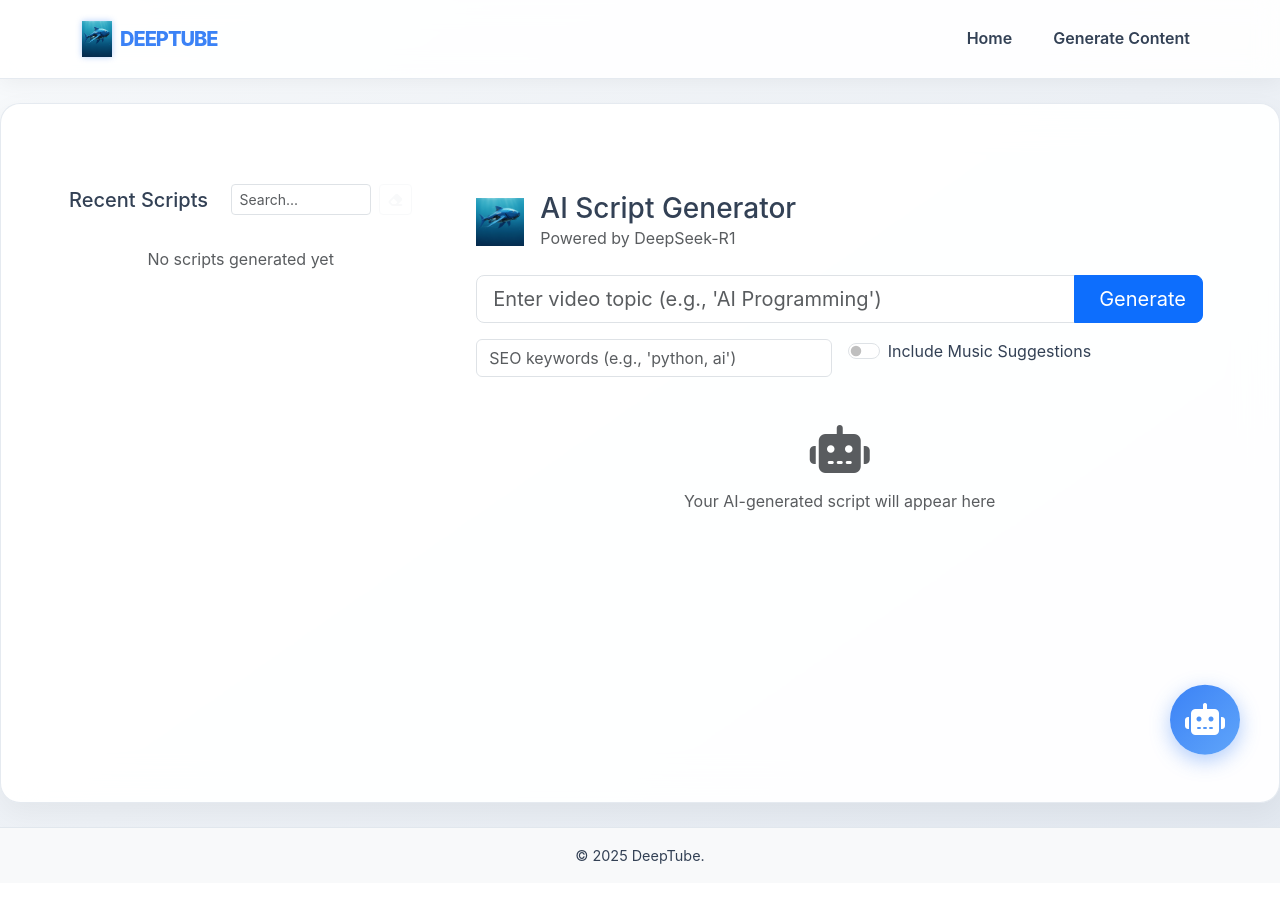
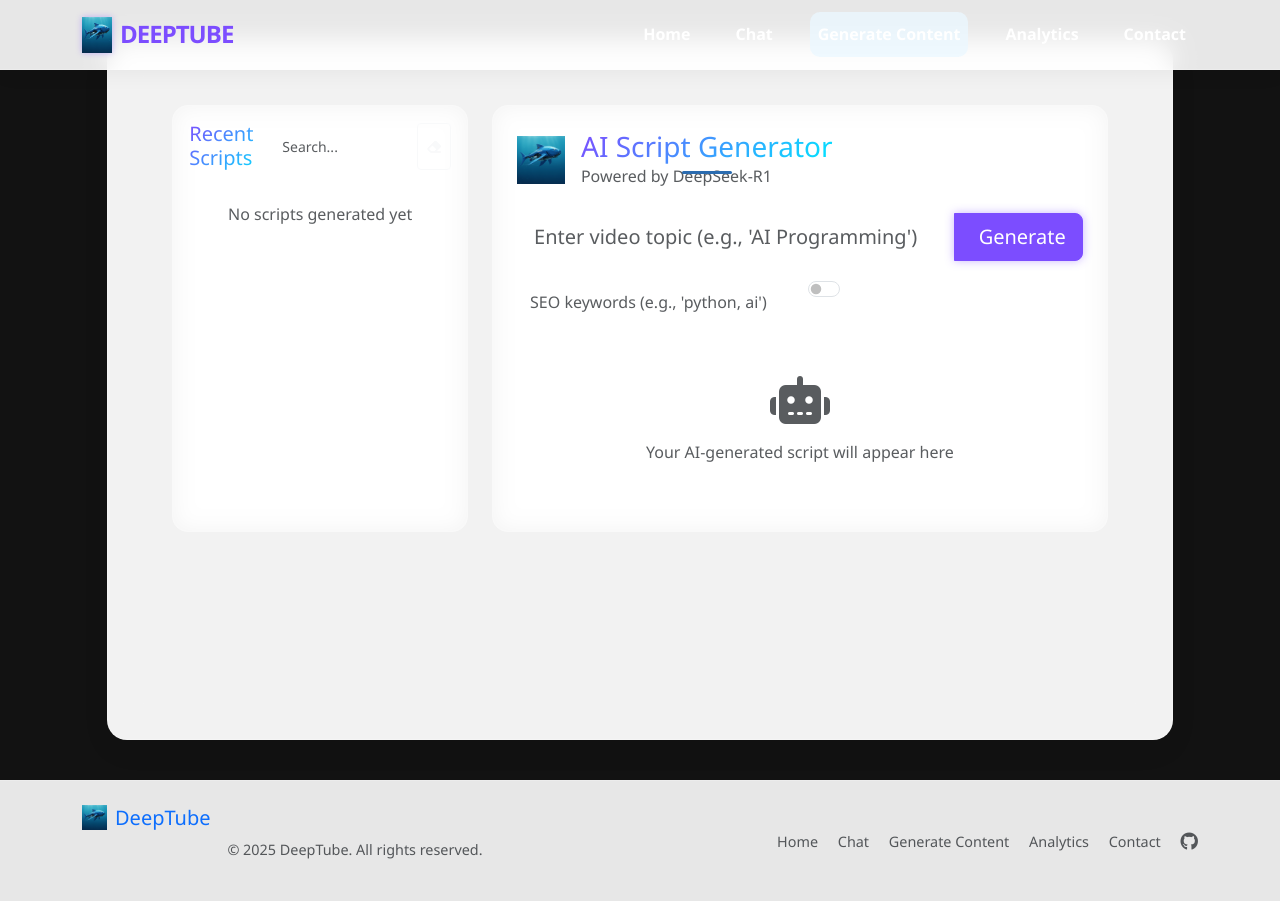
Before and after one commit to Waqas-Baloch99/DeepTube, a Django app: page /script_generation/ in a window 1280 px wide. Before the commit the page ends 864 px from the top, so only its background shows below. Run offline with Django 5.2, Linux system fonts and the light colour scheme; data that the repository does not hold is empty; some libraries are stand-ins or nearby versions.

Commit message:
Update base.html

```diff
--- a/youtubeapp/templates/youtubeapp/base.html
+++ b/youtubeapp/templates/youtubeapp/base.html
@@ -7,35 +7,174 @@
     <title>{% block title %}DeepTube{% endblock %}</title>
 
     <!-- Bootstrap CSS -->
-    <link href="https://cdn.jsdelivr.net/npm/bootstrap@5.3.2/dist/css/bootstrap.min.css" rel="stylesheet" integrity="sha384-T3c6CoIi6uLrA9TneNEoa7RxnatzjcDSCmG1MXxSR1GAsXEV/Dwwykc2MPK8M2HN" crossorigin="anonymous">
-    <link href="{% static 'youtubeapp/css/style.css' %}" rel="stylesheet">
+    <link href="https://cdn.jsdelivr.net/npm/bootstrap@5.3.2/dist/css/bootstrap.min.css" rel="stylesheet">
+
+    <!-- Custom CSS -->
+    <style>
+        :root {
+            --primary-blue: #2b6cb0;
+            --light-blue: #ebf8ff;
+            --hover-blue: #3182ce;
+            --background-blue: #ebf8ff;
+            --text-dark: #2d3748;
+            --text-light: #4a5568;
+        }
+
+        body {
+            background: var(--background-blue);
+            min-height: 100vh;
+            display: flex;
+            flex-direction: column;
+            padding-top: 76px;
+            color: var(--text-dark);
+        }
+
+        .navbar {
+            background: rgba(255, 255, 255, 0.9);
+            backdrop-filter: blur(10px);
+            box-shadow: 0 2px 10px rgba(0, 0, 0, 0.05);
+            height: 70px;
+            border-bottom: 1px solid rgba(203, 213, 224, 0.3);
+        }
+
+        .navbar-brand {
+            color: var(--primary-blue) !important;
+            font-weight: bold;
+            display: flex;
+            align-items: center;
+            font-size: 1.5rem;
+        }
+
+        .nav-link {
+            color: var(--text-dark) !important;
+            transition: all 0.2s ease;
+            padding: 0.5rem 1rem;
+            margin: 0 0.25rem;
+            border-radius: 0.25rem;
+            font-weight: 500;
+        }
+
+        .nav-link:hover {
+            color: var(--primary-blue) !important;
+            background-color: rgba(235, 248, 255, 0.8);
+        }
+
+        .nav-link.active {
+            color: var(--primary-blue) !important;
+            background-color: rgba(235, 248, 255, 0.8);
+            font-weight: 600;
+        }
+
+        .btn-primary {
+            background-color: var(--primary-blue);
+            border-color: var(--primary-blue);
+            transition: all 0.3s;
+            font-weight: 500;
+        }
+
+        .btn-primary:hover {
+            background-color: var(--hover-blue);
+            border-color: var(--hover-blue);
+            transform: translateY(-2px);
+        }
+
+        .card {
+            border: none;
+            background: rgba(255, 255, 255, 0.9);
+            backdrop-filter: blur(10px);
+            box-shadow: 0 8px 32px rgba(66, 135, 245, 0.1);
+            transition: transform 0.3s;
+        }
+
+        .card:hover {
+            transform: translateY(-5px);
+        }
+
+        .form-control {
+            border: 2px solid #eef2f7;
+            padding: 0.75rem;
+            transition: all 0.3s;
+        }
+
+        .form-control:focus {
+            border-color: var(--primary-blue);
+            box-shadow: 0 0 0 0.25rem rgba(66, 135, 245, 0.1);
+        }
+
+        .form-label {
+            font-weight: 500;
+            color: #2c3e50;
+        }
+
+        footer {
+            background: rgba(255, 255, 255, 0.9);
+            backdrop-filter: blur(10px);
+            border-top: 1px solid rgba(203, 213, 224, 0.3);
+            margin-top: auto;
+            padding: 1.5rem 0;
+            color: var(--text-light);
+        }
+
+        h1 {
+            color: #2c3e50;
+            font-weight: 700;
+            margin-bottom: 2rem;
+            position: relative;
+        }
+
+        h1:after {
+            content: '';
+            position: absolute;
+            bottom: -10px;
+            left: 50%;
+            transform: translateX(-50%);
+            width: 50px;
+            height: 3px;
+            background: var(--primary-blue);
+            border-radius: 3px;
+        }
+
+        .content-container {
+            flex: 1 0 auto;
+            padding: 2rem 0;
+        }
+    </style>
 
     <!-- jQuery & FontAwesome -->
-    <script src="https://code.jquery.com/jquery-3.7.1.min.js" integrity="sha256-/JqT3SQfawRcv/BIHPThkBvs0OEvtFFmqPF/lYI/Cxo=" crossorigin="anonymous"></script>
+    <script src="https://code.jquery.com/jquery-3.7.1.min.js"></script>
     <link rel="stylesheet" href="https://cdnjs.cloudflare.com/ajax/libs/font-awesome/6.5.1/css/all.min.css">
-    <script src="{% static 'youtubeapp/js/fontawesome.min.js' %}"></script>
+    <link href="{% static 'youtubeapp/css/style.css' %}" rel="stylesheet">
+    {% block extra_css %}{% endblock %}
 </head>
 <body>
-    <!-- CSRF Token for AJAX -->
     {% csrf_token %}
 
     <!-- Navigation Bar -->
-    <nav class="navbar navbar-expand-lg bg-light">
+    <nav class="navbar navbar-expand-lg navbar-light fixed-top">
         <div class="container">
-            <a class="navbar-brand" href="{% url 'youtubeapp:index' %}">
+            <a class="navbar-brand" href="{% url 'youtubeapp:home' %}">
                 <img src="{% static 'youtubeapp/images/deepseek-logo.png' %}" alt="DeepTube Logo" width="30" class="me-2">
                 DeepTube
             </a>
-            <button class="navbar-toggler" type="button" data-bs-toggle="collapse" data-bs-target="#navbarNav" aria-controls="navbarNav" aria-expanded="false" aria-label="Toggle navigation">
+            <button class="navbar-toggler" type="button" data-bs-toggle="collapse" data-bs-target="#navbarNav">
                 <span class="navbar-toggler-icon"></span>
             </button>
             <div class="collapse navbar-collapse" id="navbarNav">
                 <ul class="navbar-nav ms-auto">
                     <li class="nav-item">
-                        <a class="nav-link" href="{% url 'youtubeapp:index' %}">Home</a>
+                        <a class="nav-link {% if request.path == '/' %}active{% endif %}" href="{% url 'youtubeapp:home' %}">Home</a>
                     </li>
                     <li class="nav-item">
-                        <a class="nav-link" href="{% url 'youtubeapp:script_generation' %}">Generate Content</a>
+                        <a class="nav-link {% if request.path == '/chat/' %}active{% endif %}" href="{% url 'youtubeapp:index' %}">Chat</a>
+                    </li>
+                    <li class="nav-item">
+                        <a class="nav-link {% if 'script_generation' in request.path %}active{% endif %}" href="{% url 'youtubeapp:script_generation' %}">Generate Content</a>
+                    </li>
+                    <li class="nav-item">
+                        <a class="nav-link {% if 'youtube_analytics' in request.path %}active{% endif %}" href="{% url 'youtubeapp:youtube_analytics' %}">Analytics</a>
+                    </li>
+                    <li class="nav-item">
+                        <a class="nav-link {% if 'contact' in request.path %}active{% endif %}" href="{% url 'youtubeapp:contact' %}">Contact</a>
                     </li>
                 </ul>
             </div>
@@ -43,209 +182,62 @@
     </nav>
 
     <!-- Main Content -->
-    <div class="content-container container my-4">
-        {% block content %}{% endblock %}
-    </div>
+    <main class="content-container">
+        <div class="container">
+            {% if messages %}
+                {% for message in messages %}
+                    <div class="alert alert-{{ message.tags }} alert-dismissible fade show" role="alert">
+                        {{ message }}
+                        <button type="button" class="btn-close" data-bs-dismiss="alert" aria-label="Close"></button>
+                    </div>
+                {% endfor %}
+            {% endif %}
+            {% block content %}{% endblock %}
+        </div>
+    </main>
 
     <!-- Footer -->
-    <footer class="text-center py-3 bg-light">
-        <p class="mb-0">© 2025 DeepTube.</p>
-    </footer>
-
-    <!-- Chat Widget -->
-    <div class="deepseek-chat-widget">
-        <button class="deepseek-fab" id="askDeepSeek">
-            <i class="fas fa-robot fa-2x"></i>
-        </button>
-        <div class="chat-container" id="chatContainer">
-            <div class="chat-header">
-                <div class="d-flex align-items-center">
-                    <img src="{% static 'youtubeapp/images/deepseek-logo.png' %}" alt="DeepSeek" width="25" class="me-2">
-                    <strong>DeepSeek AI</strong>
+    <footer>
+        <div class="container">
+            <div class="row align-items-center">
+                <div class="col-md-6">
+                    <div class="d-flex align-items-center">
+                        <img src="{% static 'youtubeapp/images/deepseek-logo.png' %}" alt="DeepTube Logo" width="25" class="me-2">
+                        <h5 class="text-primary mb-0">DeepTube</h5>
+                    </div>
+                    <p class="text-muted mt-2">© 2025 DeepTube. All rights reserved.</p>
                 </div>
-                <button class="close-button" id="closeChat">×</button>
-            </div>
-            <div class="chat-body">
-                <div class="chat-messages" id="chatMessages">
-                    <div class="message bot-message">
-                        <div class="message-content">Hello! I’m DeepSeek AI. How can I assist you with video content creation today?</div>
-                        <div class="message-timestamp">Now</div>
-                    </div>
-                </div>
-                <div class="message-input-container">
-                    <input type="text" id="userInput" class="message-input" placeholder="Ask me anything...">
-                    <button class="btn-send" id="sendButton">
-                        <i class="fas fa-paper-plane"></i>
-                    </button>
-                    <button class="btn-voice" id="voiceButton" title="Click to start/stop voice input">
-                        <i class="fas fa-microphone"></i>
-                    </button>
+                <div class="col-md-6">
+                    <ul class="list-inline mb-0 text-md-end">
+                        <li class="list-inline-item me-3">
+                            <a href="{% url 'youtubeapp:home' %}" class="text-muted text-decoration-none hover-primary">Home</a>
+                        </li>
+                        <li class="list-inline-item me-3">
+                            <a href="{% url 'youtubeapp:index' %}" class="text-muted text-decoration-none hover-primary">Chat</a>
+                        </li>
+                        <li class="list-inline-item me-3">
+                            <a href="{% url 'youtubeapp:script_generation' %}" class="text-muted text-decoration-none hover-primary">Generate Content</a>
+                        </li>
+                        <li class="list-inline-item me-3">
+                            <a href="{% url 'youtubeapp:youtube_analytics' %}" class="text-muted text-decoration-none hover-primary">Analytics</a>
+                        </li>
+                        <li class="list-inline-item me-3">
+                            <a href="{% url 'youtubeapp:contact' %}" class="text-muted text-decoration-none hover-primary">Contact</a>
+                        </li>
+                        <li class="list-inline-item">
+                            <a href="https://github.com/Waqas-Baloch99/DeepTube" target="_blank" class="text-muted hover-primary">
+                                <i class="fab fa-github fa-lg"></i>
+                            </a>
+                        </li>
+                    </ul>
                 </div>
             </div>
         </div>
-    </div>
+    </footer>
 
     <!-- Bootstrap JS -->
-    <script src="https://cdn.jsdelivr.net/npm/bootstrap@5.3.2/dist/js/bootstrap.bundle.min.js" integrity="sha384-C6RzsynM9kWDrMNeT87bh95OGNyZPhcTNXj1NW7RuBCsyN/o0jlpcV8Qyq46cDfL" crossorigin="anonymous"></script>
+    <script src="https://cdn.jsdelivr.net/npm/bootstrap@5.3.2/dist/js/bootstrap.bundle.min.js"></script>
 
-    <!-- Chat Script with Voice Input and Output -->
-    <script>
-    $(document).ready(function() {
-        const csrfToken = $('[name=csrfmiddlewaretoken]').val();
-        const recognition = new (window.SpeechRecognition || window.webkitSpeechRecognition)();
-        const synth = window.speechSynthesis;
-        let isListening = false;
-        let wasVoiceInput = false;
-
-        recognition.continuous = false;
-        recognition.interimResults = false;
-        recognition.lang = 'en-US';
-
-        // Chat widget toggle
-        $('#chatContainer').hide();
-        $('#askDeepSeek').show();
-
-        $('#askDeepSeek').click(function() {
-            $('#chatContainer').slideDown(300).addClass('active');
-            $(this).fadeOut(200);
-        });
-
-        $('#closeChat').click(function() {
-            $('#chatContainer').slideUp(300).removeClass('active');
-            $('#askDeepSeek').fadeIn(200);
-            stopVoiceInput();
-        });
-
-        // Send message (text)
-        $('#sendButton, #userInput').on('click keypress', function(e) {
-            if (e.type === 'click' || (e.type === 'keypress' && e.which === 13)) {
-                const message = $('#userInput').val().trim();
-                if (!message) return;
-
-                wasVoiceInput = false;  // Text input, not voice
-                sendMessage(message);
-            }
-        });
-
-        // Voice input
-        $('#voiceButton').click(function() {
-            if (isListening) {
-                stopVoiceInput();
-            } else {
-                startVoiceInput();
-            }
-        });
-
-        recognition.onresult = function(event) {
-            const transcript = event.results[0][0].transcript.trim();
-            $('#userInput').val(transcript);
-            wasVoiceInput = true;  // Mark as voice input
-            sendMessage(transcript);
-            stopVoiceInput();
-        };
-
-        recognition.onerror = function(event) {
-            displayMessage(`Voice input error: ${event.error}`, 'bot');
-            stopVoiceInput();
-        };
-
-        recognition.onend = function() {
-            if (isListening) stopVoiceInput();
-        };
-
-        function startVoiceInput() {
-            isListening = true;
-            $('#voiceButton').addClass('listening').html('<i class="fas fa-microphone-slash"></i>');
-            recognition.start();
-        }
-
-        function stopVoiceInput() {
-            isListening = false;
-            $('#voiceButton').removeClass('listening').html('<i class="fas fa-microphone"></i>');
-            recognition.stop();
-        }
-
-        function sendMessage(message) {
-            displayMessage(message, 'user');
-            $('#userInput').val('');
-            displayThinkingMessage();
-            $('#sendButton').prop('disabled', true);
-
-            fetch('/chat/', {
-                method: 'POST',
-                headers: {
-                    'Content-Type': 'application/json',
-                    'X-CSRFToken': csrfToken
-                },
-                body: JSON.stringify({ message: message })
-            })
-            .then(response => {
-                if (!response.ok) {
-                    return response.json().then(err => {
-                        throw new Error(err.error || `Server error: ${response.status}`);
-                    });
-                }
-                return response.json();
-            })
-            .then(data => {
-                removeThinkingMessage();
-                displayMessage(data.response, 'bot');
-                if (wasVoiceInput) {
-                    speakResponse(data.response);
-                }
-            })
-            .catch(error => {
-                removeThinkingMessage();
-                displayMessage(`Error: ${error.message}`, 'bot');
-                console.error('Chat error:', error);
-            })
-            .finally(() => {
-                $('#sendButton').prop('disabled', false);
-            });
-        }
-
-        function displayMessage(message, sender) {
-            const time = new Date().toLocaleTimeString([], { hour: '2-digit', minute: '2-digit' });
-            const messageHtml = `
-                <div class="message ${sender}-message">
-                    <div class="message-content">${message}</div>
-                    <div class="message-timestamp">${time}</div>
-                </div>
-            `;
-            $('#chatMessages').append(messageHtml);
-            $('#chatMessages').scrollTop($('#chatMessages')[0].scrollHeight);
-        }
-
-        function displayThinkingMessage() {
-            const thinkingHtml = `
-                <div class="message bot-message thinking-message" id="thinkingMessage">
-                    <div class="message-content">
-                        Processing your request...
-                        <span class="thinking-indicator">
-                            <span></span><span></span><span></span>
-                        </span>
-                    </div>
-                    <div class="message-timestamp">${new Date().toLocaleTimeString([], { hour: '2-digit', minute: '2-digit' })}</div>
-                </div>
-            `;
-            $('#chatMessages').append(thinkingHtml);
-            $('#chatMessages').scrollTop($('#chatMessages')[0].scrollHeight);
-        }
-
-        function removeThinkingMessage() {
-            $('#thinkingMessage').remove();
-        }
-
-        function speakResponse(text) {
-            const utterance = new SpeechSynthesisUtterance(text);
-            utterance.lang = 'en-US';
-            utterance.volume = 1.0;
-            utterance.rate = 1.0;
-            utterance.pitch = 1.0;
-            synth.speak(utterance);
-        }
-    });
-    </script>
     {% block extra_js %}{% endblock %}
 </body>
 </html>
```
